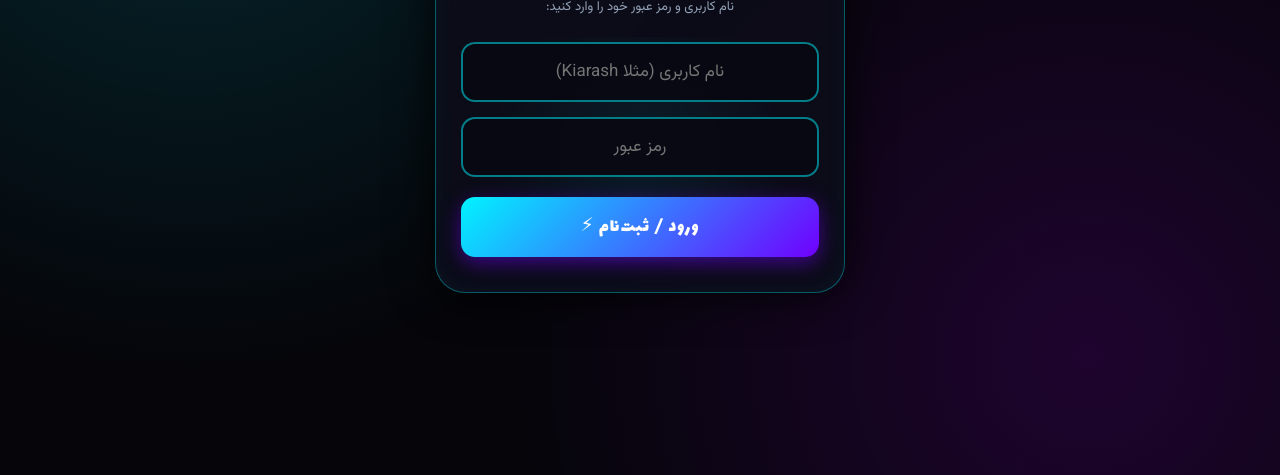
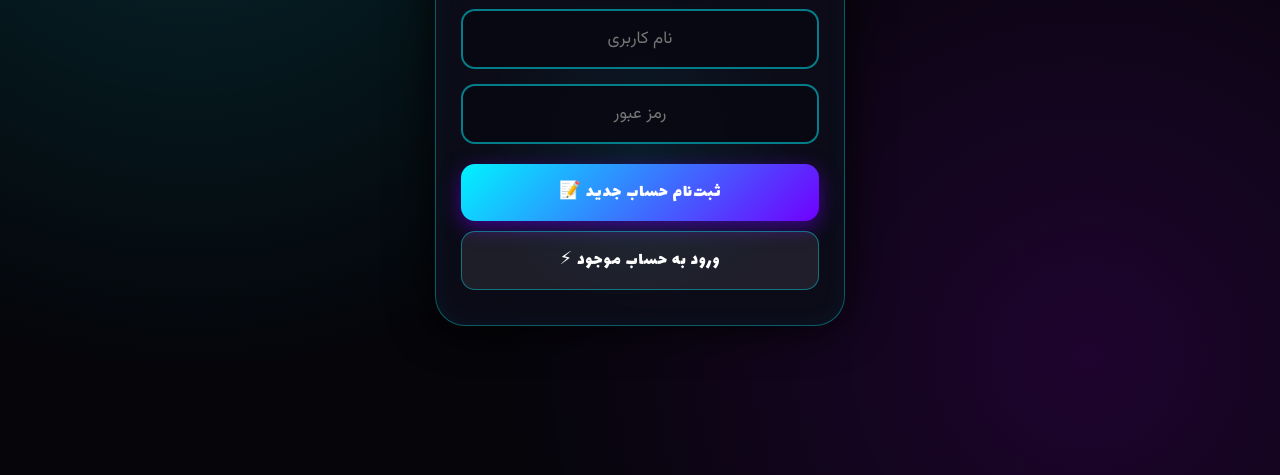
Before and after one commit to avaewsg/doz, a website: page public/index.html in a window 1280 px wide. Shown: the part 325-800 px from the top of the page. Drawn offline with nearby package versions, Linux system fonts and the light colour scheme; no server answers.

Commit message:
Update index.html

```diff
--- a/public/index.html
+++ b/public/index.html
@@ -94,8 +94,8 @@
             background: linear-gradient(135deg, #00f3ff, #7000ff);
             border: none;
             color: #fff;
-            padding: 15px;
-            font-size: 19px;
+            padding: 14px;
+            font-size: 18px;
             font-family: 'Lalezar', cursive;
             letter-spacing: 1px;
             border-radius: 14px;
@@ -108,6 +108,13 @@
         .neon-btn:hover {
             transform: translateY(-2px);
             box-shadow: 0 8px 25px rgba(0, 243, 255, 0.7);
+        }
+
+        .secondary-btn {
+            background: rgba(255, 255, 255, 0.08);
+            border: 1px solid rgba(0, 243, 255, 0.4);
+            box-shadow: none;
+            margin-top: 10px;
         }
 
         .danger-btn {
@@ -149,6 +156,7 @@
             filter: drop-shadow(0 0 5px rgba(255, 215, 0, 0.7));
         }
 
+        /* تیک آبی رسمی تلگرامی */
         .verified-badge {
             display: inline-flex;
             align-items: center;
@@ -300,18 +308,19 @@
 <body>
 
 <div class="container">
-    <!-- ۱. صفحه ورود -->
+    <!-- ۱. صفحه ورود و ثبت‌نام -->
     <div id="login-section" class="card">
         <h2>DozX</h2>
-        <p>نام کاربری و رمز عبور خود را وارد کنید:</p>
+        <p>لطفاً وارد شوید یا ثبت‌نام کنید:</p>
         <div class="login-box-glow">
             <div class="input-box">
-                <input type="text" id="username-input" placeholder="نام کاربری (مثلا Kiarash)">
+                <input type="text" id="username-input" placeholder="نام کاربری">
             </div>
             <div class="input-box">
                 <input type="password" id="password-input" placeholder="رمز عبور">
             </div>
-            <button class="neon-btn" onclick="login()">ورود / ثبت‌نام ⚡</button>
+            <button class="neon-btn" onclick="registerUser()">ثبت‌نام حساب جدید 📝</button>
+            <button class="neon-btn secondary-btn" onclick="loginUser()">ورود به حساب موجود ⚡</button>
         </div>
     </div>
 
@@ -397,11 +406,18 @@
     let currentRoomId = null;
     let myTurn = false;
 
-    function login() {
+    function registerUser() {
         const username = document.getElementById('username-input').value.trim();
         const password = document.getElementById('password-input').value.trim();
         if (!username || !password) return alert('لطفاً نام کاربری و رمز عبور را وارد کنید');
-        socket.emit('auth', { username, password });
+        socket.emit('register', { username, password });
+    }
+
+    function loginUser() {
+        const username = document.getElementById('username-input').value.trim();
+        const password = document.getElementById('password-input').value.trim();
+        if (!username || !password) return alert('لطفاً نام کاربری و رمز عبور را وارد کنید');
+        socket.emit('login', { username, password });
     }
 
     socket.on('init_data', (user, isOwner) => {
```
